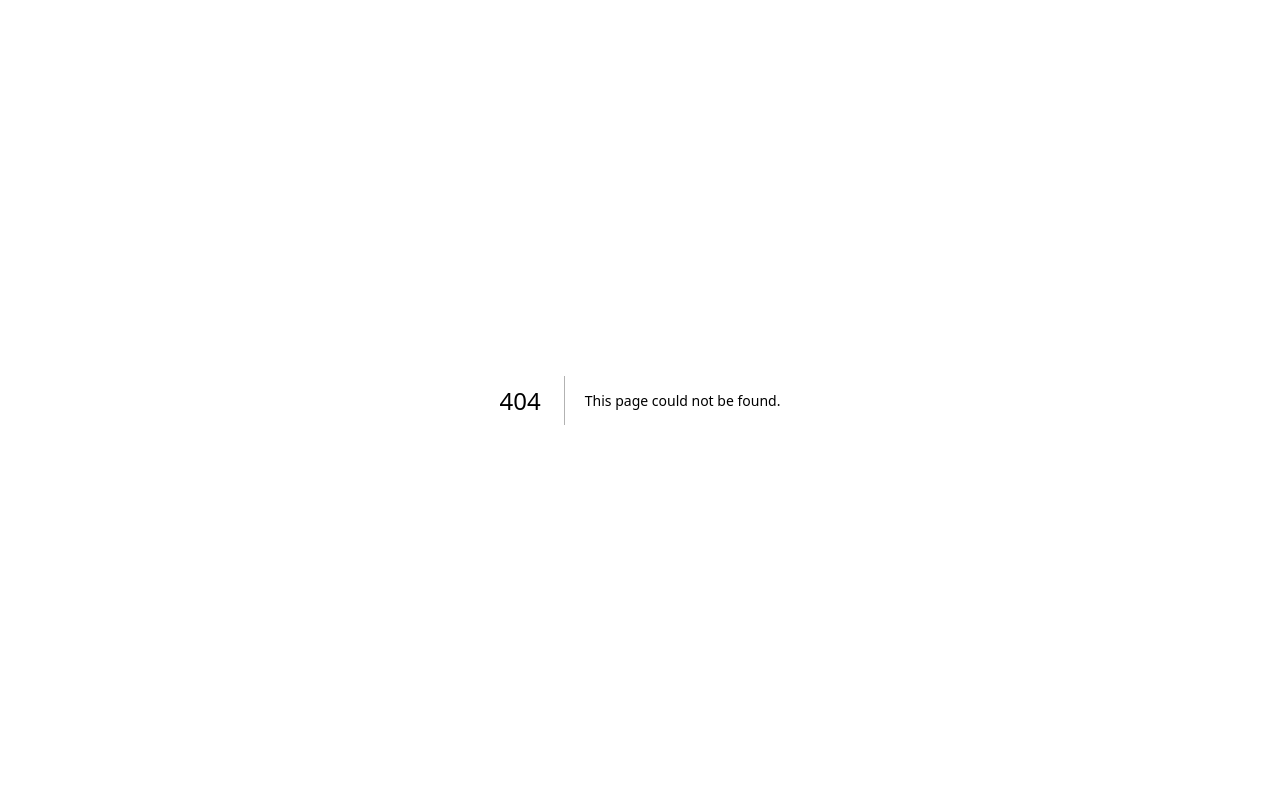
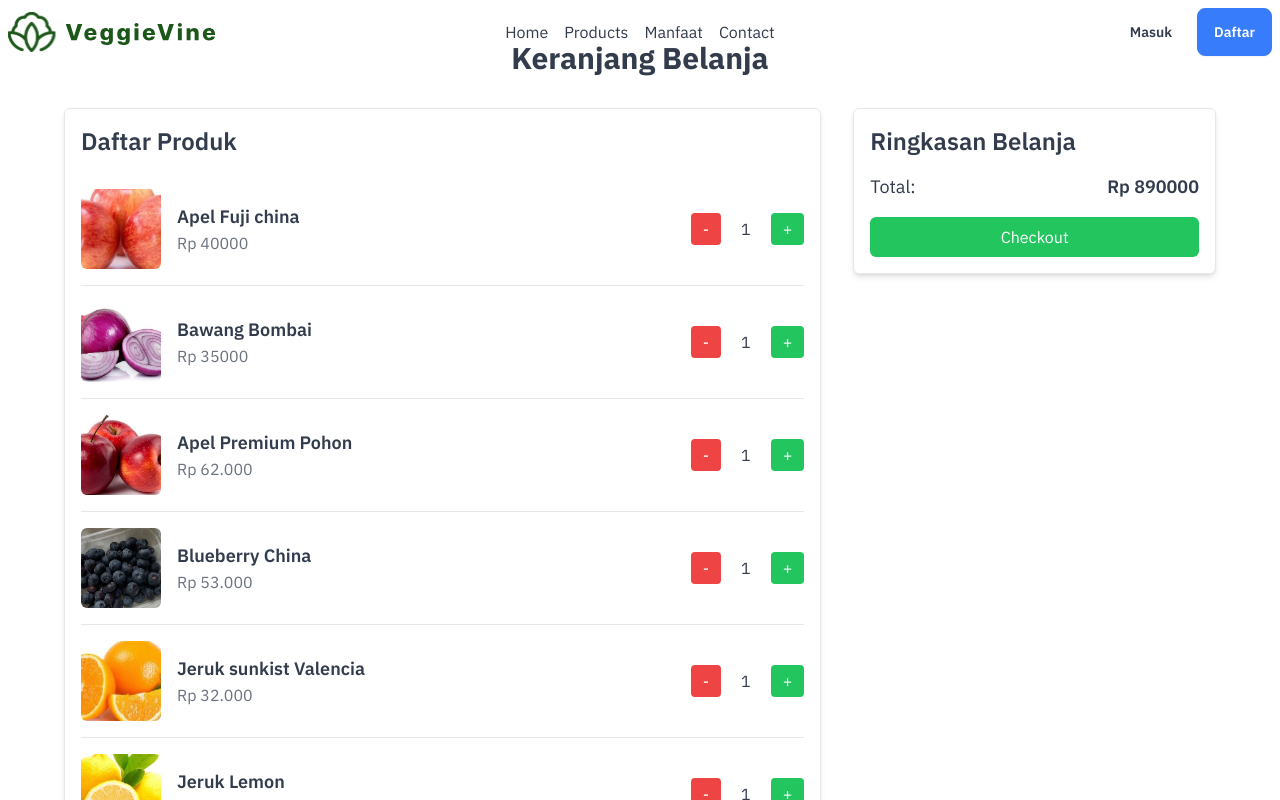
Before and after one commit to VeggieVine/frontend, a Next.js app: page /cart in a window 1280 px wide. Before the commit this address had no page. Shown: the top 800 px of the page. Built offline with nearby package versions, Linux system fonts and the light colour scheme; no server answers.

Commit message:
Create page.jsx

```diff
--- /dev/null
+++ b/src/app/cart/page.jsx
@@ -0,0 +1,171 @@
+'use client';
+
+import { useRouter } from 'next/navigation';
+import Image from 'next/image';
+import { useState, useEffect } from 'react';
+import Footer from '../__components__/Footer';
+import Navbar from '../__components__/navbar';
+import { auth } from '../../../auth';
+
+const initialCartItems = [
+  { id: 1, name: 'Apel Fuji china', imageSrc: '/assets/image/apel.png', price: 40000 },
+  { id: 2, name: 'Bawang Bombai', imageSrc: '/assets/image/bawang bombai.jpg', price: 35000 },
+  { id: 3, name: 'Apel Premium Pohon', imageSrc: '/assets/image/apel pohon.jpg', price: '62.000' },
+  { id: 4, name: 'Blueberry China', imageSrc: '/assets/image/blueberry.jpg', price: '53.000' },
+  { id: 5, name: 'Jeruk sunkist Valencia', imageSrc: '/assets/image/jeruk sunkist.jpg', price: '32.000' },
+  { id: 6, name: 'Jeruk Lemon', imageSrc: '/assets/image/jeruk lemon.jpg', price: '28.000' },
+  { id: 7, name: 'Jeruk Malang', imageSrc: '/assets/image/jeruk malang.jpg', price: '30.000' },
+  { id: 8, name: 'Pear Century China', imageSrc: '/assets/image/pear.jpg', price: '25.000' },
+  { id: 9, name: 'Kelengkeng Thailand', imageSrc: '/assets/image/kelengkeng.jpg', price: '34.000' },
+  { id: 10, name: 'Kiwi', imageSrc: '/assets/image/kiwi.jpg', price: '69.000' },
+  { id: 11, name: 'Belimbing', imageSrc: '/assets/image/belimbing.jpg', price: '29.000' },
+  { id: 12, name: 'Semangka', imageSrc: '/assets/image/semangka.jpg', price: '90.000' },
+  { id: 13, name: 'Pepaya', imageSrc: '/assets/image/pepaya.jpg', price: '30.000' },
+  { id: 14, name: 'Bawang Bombai', imageSrc: '/assets/image/bawang bombai.jpg', price: '35.000' },
+  { id: 15, name: 'Bawang Putih', imageSrc: '/assets/image/bawang putih.jpg', price: '37.000' },
+  { id: 16, name: 'Bawang Merah', imageSrc: '/assets/image/bawang merah.jpg', price: '25.000' },
+  { id: 17, name: 'Jamur', imageSrc: '/assets/image/jamur.jpg', price: '42.000' },
+  { id: 18, name: 'Brokoli', imageSrc: '/assets/image/brokoli.jpg', price: '39.000' },
+  { id: 19, name: 'Wortel', imageSrc: '/assets/image/wortel.jpg', price: '17.000' },
+  { id: 20, name: 'Tomat', imageSrc: '/assets/image/tomat.jpg', price: '25.000' },
+  { id: 21, name: 'Mentimun', imageSrc: '/assets/image/timun.png', price: '15.000' },
+  { id: 22, name: 'Kentang', imageSrc: '/assets/image/kentang.jpeg', price: '20.000' },
+  { id: 23, name: 'Oyong', imageSrc: '/assets/image/oyong.jpeg', price: '21.000' },
+  { id: 24, name: 'Kol', imageSrc: '/assets/image/kol.jpeg', price: '8.000' },
+  { id: 25, name: 'Kol Unggu', imageSrc: '/assets/image/kol unggu.jpeg', price: '49.000' },
+];
+
+export default function CartPage() {
+  const [user, setUser] = useState(null);
+  const [items, setItems] = useState(
+    initialCartItems.map(item => ({ ...item, quantity: 1 }))
+  );
+  const router = useRouter();
+
+  useEffect(() => {
+    async function fetchUser() {
+      const { user } = await auth() || {};
+      setUser(user);
+    }
+
+    fetchUser();
+  }, []);
+
+  useEffect(() => {
+    console.log("Data ID produk:", items.map(item => item.id));
+    console.log("items", items);
+  }, [items]);
+
+  const total = items.reduce((sum, product) => {
+    const price = typeof product.price === 'string'
+      ? parseInt(product.price.replace(/\./g, ''), 10)
+      : product.price;
+    return sum + (price * product.quantity);
+  }, 0);
+
+  const handleIncreaseQuantity = (itemId) => {
+    setItems(items.map(item =>
+      item.id === itemId ? { ...item, quantity: item.quantity + 1 } : item
+    ));
+  };
+
+  const handleDecreaseQuantity = (itemId) => {
+    setItems(items.reduce((acc, item) => {
+      if (item.id === itemId) {
+        const newQuantity = item.quantity - 1;
+        if (newQuantity > 0) {
+          acc.push({ ...item, quantity: newQuantity });
+        }
+      } else {
+        acc.push(item);
+      }
+      return acc;
+    }, []));
+  };
+
+  const handleCheckout = () => {
+    localStorage.setItem('cartItems', JSON.stringify(items));
+    router.push('/checkout');
+  };
+
+  return (
+    <div className='w-full'>
+      <Navbar user={user} />
+      <div className='flex justify-center my-10'>
+        <div className='w-full max-w-6xl'>
+          <h1 className='text-3xl font-bold mb-8 text-center'>Keranjang Belanja</h1>
+          <div className='grid grid-cols-1 md:grid-cols-3 gap-8'>
+            <div className='col-span-2'>
+              <div className='border p-4 bg-white shadow-md rounded-md'>
+                <h2 className='text-2xl font-semibold mb-4'>Daftar Produk</h2>
+                {items.length === 0 ? (
+                  <div className='text-center text-lg text-gray-600'>Keranjang Anda kosong.</div>
+                ) : (
+                  items.map(item => (
+                    <div key={item.id} className='border-b py-4 flex items-center justify-between'>
+                      <div className='flex items-center space-x-4'>
+                        <div className='w-20 h-20 relative'>
+                          <Image
+                            src={item.imageSrc}
+                            alt={item.name}
+                            layout='fill'
+                            objectFit='cover'
+                            className='rounded-md'
+                          />
+                        </div>
+                        <div>
+                          <h2 className='text-lg font-semibold'>{item.name}</h2>
+                          <p className='text-md text-gray-500'>Rp {item.price}</p>
+                        </div>
+                      </div>
+                      <div className='flex items-center space-x-2'>
+                        <button
+                          onClick={() => handleDecreaseQuantity(item.id)}
+                          className='px-3 py-1 bg-red-500 text-white rounded hover:bg-red-600'
+                        >
+                          -
+                        </button>
+                        <span className='px-3'>{item.quantity}</span>
+                        <button
+                          onClick={() => handleIncreaseQuantity(item.id)}
+                          className='px-3 py-1 bg-green-500 text-white rounded hover:bg-green-600'
+                        >
+                          +
+                        </button>
+                      </div>
+                    </div>
+                  ))
+                )}
+              </div>
+            </div>
+            <div className='col-span-1'>
+              <div className='border p-4 bg-white shadow-md rounded-md'>
+                <h2 className='text-2xl font-semibold mb-4'>Ringkasan Belanja</h2>
+                <div className='flex justify-between mb-4'>
+                  <span className='text-lg'>Total:</span>
+                  <span className='text-lg font-semibold'>Rp {total}</span>
+                </div>
+                {items.length > 0 ? (
+                  <button
+                    onClick={handleCheckout}
+                    className='w-full bg-green-500 hover:bg-green-600 text-white py-2 rounded-md transition duration-300'
+                  >
+                    Checkout
+                  </button>
+                ) : (
+                  <button
+                    disabled
+                    className='w-full bg-gray-400 text-white py-2 rounded-md cursor-not-allowed'
+                  >
+                    Checkout
+                  </button>
+                )}
+              </div>
+            </div>
+          </div>
+        </div>
+      </div>
+      <Footer />
+    </div>
+  );
+}
```
